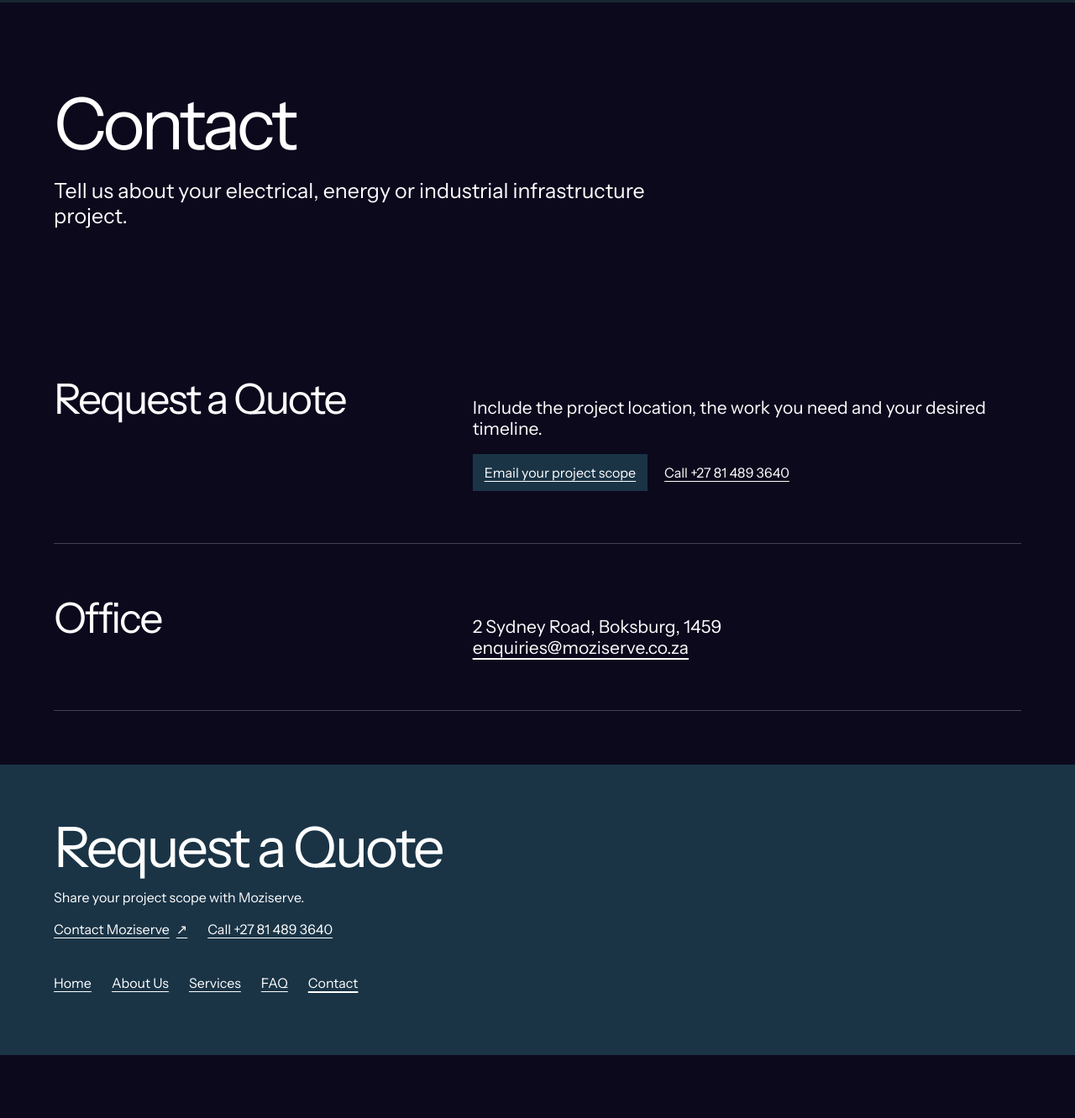
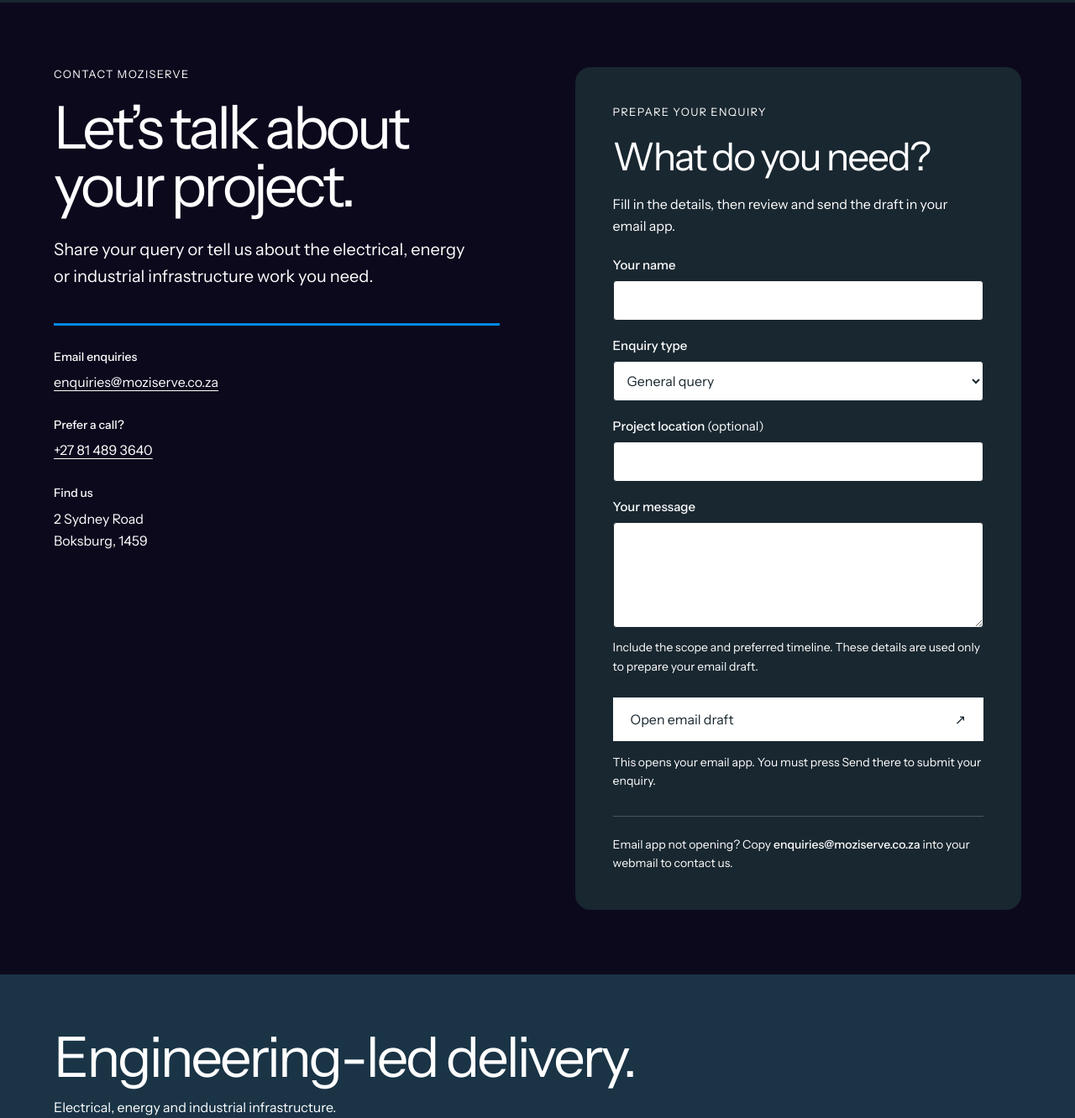
Before and after one commit to eyemeternal/expert-train, a plain HTML site: page moziserve/contact/index.html in a window 1280 px wide. Shown: the part 77-1409 px from the top of the page at 84% size. Before the commit the page ends 1334 px from the top, so only its background shows below. Drawn offline with Linux system fonts and the light colour scheme.

Commit message:
feat: add approved guided contact enquiry page

```diff
--- /dev/null
+++ b/moziserve/assets/contact.js
@@ -0,0 +1,28 @@
+(() => {
+  function buildDraft(values) {
+    const topic = values.topic === 'Project quote' ? 'Project quote' : 'General query';
+    const body = [
+      `Name: ${values.name.trim()}`,
+      `Project location: ${values.location.trim() || 'Not specified'}`,
+      '', values.message.trim()
+    ].join('\r\n');
+    return `mailto:enquiries@moziserve.co.za?subject=${encodeURIComponent(`Moziserve: ${topic}`)}&body=${encodeURIComponent(body)}`;
+  }
+
+  if (typeof module !== 'undefined') module.exports = { buildDraft };
+  if (typeof document === 'undefined') return;
+
+  document.querySelector('#enquiry-composer').addEventListener('submit', event => {
+    event.preventDefault();
+    const form = event.currentTarget;
+    const values = Object.fromEntries(new FormData(form));
+    if (!values.name.trim() || !values.message.trim()) {
+      document.querySelector('#draft-status').textContent = 'Please enter your name and a message.';
+      form.elements[!values.name.trim() ? 'name' : 'message'].focus();
+      return;
+    }
+    window.location.href = buildDraft(values);
+    document.querySelector('#draft-status').textContent = 'Email draft requested. If your email app opens, review your message and press Send. If it does not open, use the email address below. Your details remain here.';
+  });
+  document.querySelector('#enquiry-composer').hidden = false;
+})();
--- a/moziserve/assets/site.css
+++ b/moziserve/assets/site.css
@@ -183,6 +183,36 @@ summary:focus-visible { outline:3px solid var(--blue); outline-offset:3px; }
 .theme-toggle { display:inline-grid; place-items:center; flex-shrink:0; width:44px; height:44px; padding:0; border:1px solid rgba(255,255,255,.65); border-radius:50%; background:transparent; color:var(--white); }
 .theme-toggle:hover { background:rgba(255,255,255,.12); }
 .theme-icon-sun { display:none; }
+.enquiry-layout { display:grid; grid-template-columns:minmax(0,1fr) minmax(0,1fr); gap:clamp(32px,7cqw,100px); padding:clamp(32px,6cqw,88px) clamp(18px,5cqw,80px); scroll-margin-top:20px; }
+.enquiry-kicker { font-size:13px; letter-spacing:.1em; text-transform:uppercase; margin-bottom:22px; }
+.enquiry-intro h1 { font-size:clamp(42px,5.5cqw,78px); max-width:12ch; }
+.enquiry-intro > p:not(.enquiry-kicker) { font-size:20px; line-height:1.6; max-width:38ch; margin-top:24px; }
+.enquiry-details { border-top:3px solid var(--blue); margin-top:40px; padding-top:8px; }
+.enquiry-details h2 { font-size:14px; font-weight:500; letter-spacing:0; margin-top:22px; }
+.enquiry-details a { display:inline-flex; align-items:center; min-height:44px; overflow-wrap:anywhere; max-width:100%; }
+.enquiry-details address { font-style:normal; margin-top:12px; line-height:1.6; }
+.enquiry-panel { min-width:0; align-self:start; background:var(--mist); padding:clamp(22px,3.5cqw,48px); border-radius:18px; }
+.enquiry-panel h2 { font-size:clamp(32px,3.6cqw,48px); }
+.enquiry-panel h2 + p { margin-top:20px; line-height:1.6; }
+.enquiry-panel .enquiry-cta { display:flex; justify-content:space-between; align-items:center; gap:16px; min-height:52px; margin:26px 0 14px; padding:14px 20px; width:100%; border:1px solid var(--navy); background:var(--navy); color:var(--white); text-decoration:none; text-align:left; }
+.enquiry-panel .delivery-note { font-size:14px; line-height:1.6; }
+.email-fallback { border-top:1px solid var(--line); margin-top:30px; padding-top:22px; font-size:14px; line-height:1.6; overflow-wrap:anywhere; }
+.email-fallback span { font-weight:500; }
+#enquiry-composer { margin-top:24px; }
+#enquiry-composer label { display:block; margin:20px 0 9px; font-size:15px; font-weight:500; }
+#enquiry-composer label span { font-weight:400; }
+#enquiry-composer input,#enquiry-composer select,#enquiry-composer textarea { display:block; width:100%; min-height:48px; border:1px solid var(--ink); border-radius:4px; background:var(--white); color:var(--ink); font:inherit; padding:12px; }
+#enquiry-composer textarea { resize:vertical; }
+#enquiry-composer :is(input,select,textarea):focus-visible { outline:3px solid var(--blue); outline-offset:3px; }
+#enquiry-composer .delivery-note { margin-top:12px; }
+#draft-status { font-size:14px; line-height:1.6; margin-top:16px; }
+[data-theme="dark"] .enquiry-panel { background:var(--ink); }
+[data-theme="dark"] .enquiry-panel .enquiry-cta { background:var(--white); color:var(--ink); border-color:var(--white); }
+[data-theme="dark"] .email-fallback { border-color:rgba(255,255,255,.22); }
+@media (max-width:800px) {
+  .enquiry-layout { grid-template-columns:minmax(0,1fr); }
+  .enquiry-intro h1 { max-width:16ch; }
+}
 [data-theme="dark"] .theme-icon-sun { display:block; }
 [data-theme="dark"] .theme-icon-moon { display:none; }
 @container (max-width:900px) {
--- a/moziserve/contact/index.html
+++ b/moziserve/contact/index.html
@@ -8,6 +8,7 @@
 <link rel="icon" href="/assets/site-icon.png" sizes="192x192" type="image/png">
 <script src="/assets/theme.js"></script>
 <link rel="stylesheet" href="/assets/site.css">
+<script src="/assets/contact.js" defer></script>
 </head>
 <body>
 <a class="skip-link" href="#main">Skip to content</a>
@@ -21,31 +22,49 @@
     <svg class="theme-icon-moon" viewBox="0 0 24 24" width="20" height="20" fill="none" stroke="currentColor" stroke-width="1.6" aria-hidden="true"><path d="M20.5 14a8.5 8.5 0 0 1-10.5-10.5A8.5 8.5 0 1 0 20.5 14Z"></path></svg>
   </button>
 </header>
-<main id="main">
-  <div class="page-intro">
-    <h1>Contact</h1>
-    <p>Tell us about your electrical, energy or industrial infrastructure project.</p>
-  </div>
-  <div class="page-content">
-    <section class="detail-row" id="request-a-quote">
-      <h2>Request a Quote</h2>
-      <div>
-        <p>Include the project location, the work you need and your desired timeline.</p>
-        <div class="contact-actions">
-          <a class="primary-action" href="mailto:enquiries@moziserve.co.za?subject=Project%20quote%20request">Email your project scope</a>
-          <a href="tel:+27814893640">Call +27 81 489 3640</a>
-        </div>
+<main id="main" class="enquiry-page">
+  <section class="enquiry-layout" id="request-a-quote" aria-labelledby="contact-heading">
+    <div class="enquiry-intro">
+      <p class="enquiry-kicker">Contact Moziserve</p>
+      <h1 id="contact-heading">Let’s talk about your project.</h1>
+      <p>Share your query or tell us about the electrical, energy or industrial infrastructure work you need.</p>
+      <div class="enquiry-details">
+        <h2>Email enquiries</h2>
+        <a href="mailto:enquiries@moziserve.co.za">enquiries@moziserve.co.za</a>
+        <h2>Prefer a call?</h2>
+        <a href="tel:+27814893640">+27 81 489 3640</a>
+        <h2>Find us</h2>
+        <address>2 Sydney Road<br>Boksburg, 1459</address>
       </div>
-    </section>
-    <section class="detail-row">
-      <h2>Office</h2>
-      <address>2 Sydney Road, Boksburg, 1459<br><a href="mailto:enquiries@moziserve.co.za">enquiries@moziserve.co.za</a></address>
-    </section>
-  </div>
+    </div>
+    <div class="enquiry-panel">
+      <section aria-labelledby="compose-heading">
+        <p class="enquiry-kicker">Prepare your enquiry</p>
+        <h2 id="compose-heading">What do you need?</h2>
+        <p>Fill in the details, then review and send the draft in your email app.</p>
+        <noscript><p class="delivery-note">To send a query, <a href="mailto:enquiries@moziserve.co.za?subject=Moziserve%20enquiry">open your email app</a>. Include your name, project location, the work you need and your desired timeline, then press Send.</p></noscript>
+        <form id="enquiry-composer" aria-label="Prepare an email enquiry" hidden>
+          <label for="enquiry-name">Your name</label>
+          <input id="enquiry-name" name="name" autocomplete="name" required maxlength="100">
+          <label for="enquiry-topic">Enquiry type</label>
+          <select id="enquiry-topic" name="topic"><option>General query</option><option>Project quote</option></select>
+          <label for="enquiry-location">Project location <span>(optional)</span></label>
+          <input id="enquiry-location" name="location" autocomplete="address-level2" maxlength="160">
+          <label for="enquiry-message">Your message</label>
+          <textarea id="enquiry-message" name="message" rows="5" required maxlength="1500" aria-describedby="draft-help"></textarea>
+          <p id="draft-help" class="delivery-note">Include the scope and preferred timeline. These details are used only to prepare your email draft.</p>
+          <button class="enquiry-cta" type="submit">Open email draft <span aria-hidden="true">↗</span></button>
+          <p class="delivery-note">This opens your email app. You must press Send there to submit your enquiry.</p>
+          <p id="draft-status" role="status"></p>
+        </form>
+      </section>
+      <p class="email-fallback">Email app not opening? Copy <span>enquiries@moziserve.co.za</span> into your webmail to contact us.</p>
+    </div>
+  </section>
 </main>
 <footer class="contact">
-  <h2>Request a Quote</h2>
-  <p>Share your project scope with Moziserve.</p>
+  <h2>Engineering-led delivery.</h2>
+  <p>Electrical, energy and industrial infrastructure.</p>
   <div><a href="/contact/#request-a-quote">Contact Moziserve <span aria-hidden="true">↗</span></a><a href="tel:+27814893640">Call +27 81 489 3640</a></div>
   <nav aria-label="Footer"><a href="/">Home</a> <a href="/about-us/">About Us</a> <a href="/services/">Services</a> <a href="/faq/">FAQ</a> <a href="/contact/" aria-current="page">Contact</a></nav>
 </footer>
```
Also changed, not shown: 6 other files.
